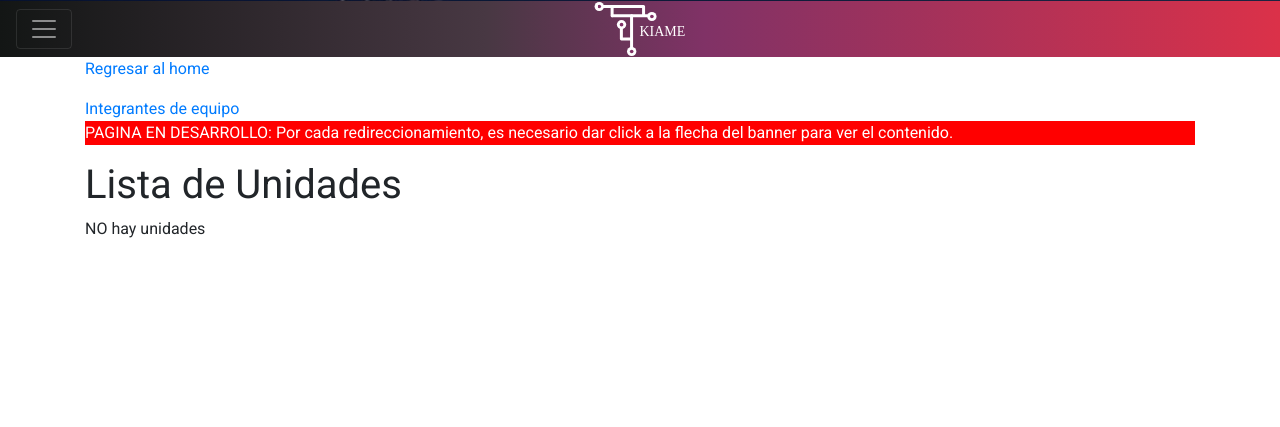
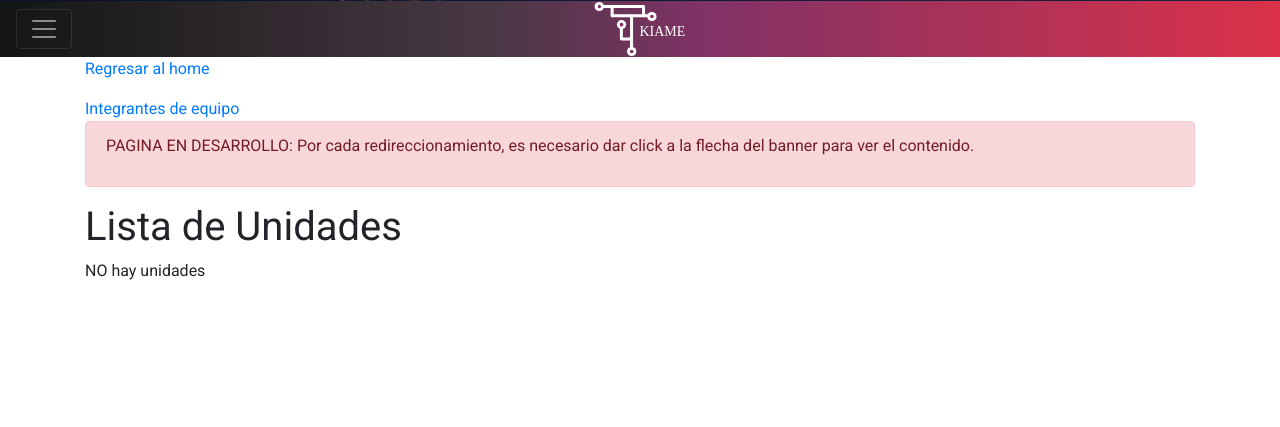
Before and after one commit to EGAMAGZ/EstIndCont, a Django app: page / in a window 1280 px wide. Shown: the part 799-1226 px from the top of the page. Run offline with Django 3.2, Linux system fonts and the light colour scheme; data that the repository does not hold is empty; some libraries are stand-ins or nearby versions.

```diff
--- a/core/templates/core/base.html
+++ b/core/templates/core/base.html
@@ -34,7 +34,9 @@
             <div id="content-container" class="container">
             <p><a href="{% url 'home' %}">Regresar al home</a></p>
             <a href="{% url 'team-members' %}">Integrantes de equipo</a>
-            <p style="background:red;color:white">PAGINA EN DESARROLLO: Por cada redireccionamiento, es necesario dar click a la flecha del banner para ver el contenido.</p>
+            <div class="alert alert-danger">
+                <p>PAGINA EN DESARROLLO: Por cada redireccionamiento, es necesario dar click a la flecha del banner para ver el contenido.</p>
+            </div>
                     {% block content %}{% endblock %}
             </div>
             <!-- FOOTER -->
--- a/unities/admin.py
+++ b/unities/admin.py
@@ -11,7 +11,7 @@ class UnityAdmin(admin.ModelAdmin):
 
 
 class UnityContentAdmin(admin.ModelAdmin):
-    readonly_fields = ('created', 'updated', 'slug', 'created_by')
+    readonly_fields = ('created', 'updated', 'slug')
 
     def save_model(self, request: Any, obj: Any, form: Any, change: Any) -> None:
         user = TeamMember.objects.get(user=request.user)
```
